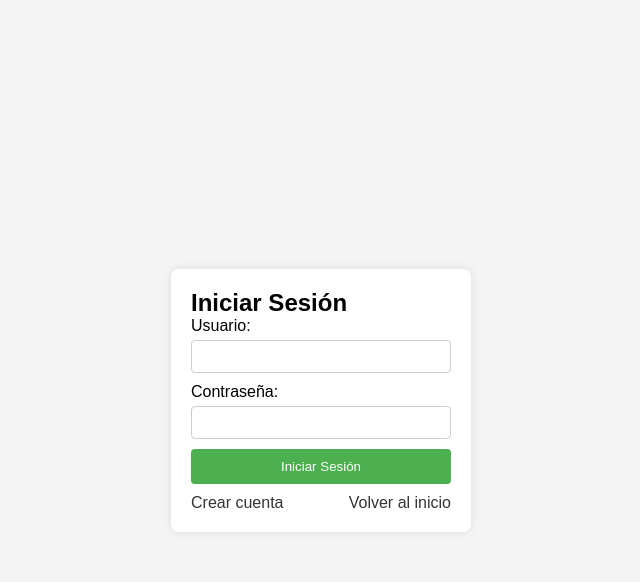
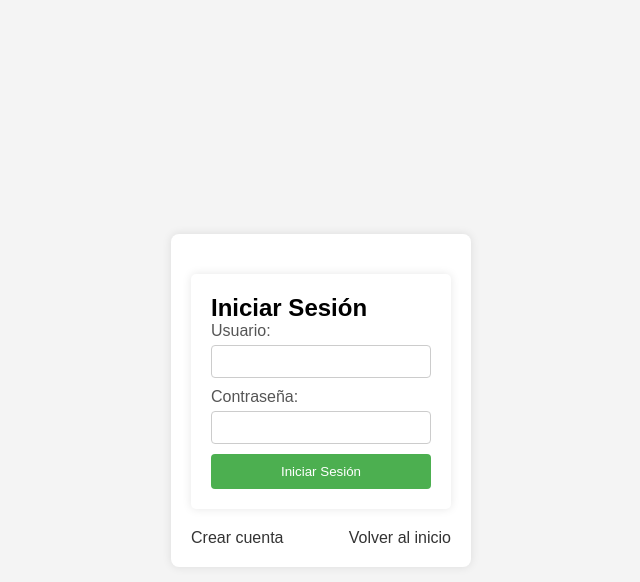
Before and after one commit to javier-sudo/Proyecto-Sitio-web-PHP, a PHP site: page /view/login/login.php in a window 1280 px wide. Shown: the top 582 px of the page, without its empty margins (319-959 px from the left). Run offline with PHP 8.4, Linux system fonts and the light colour scheme.

Commit message:
Separe el diseño de las paginas

```diff
--- a/CSS/CssLogin.css
+++ b/CSS/CssLogin.css
@@ -67,3 +67,59 @@ a:hover {
     text-decoration: underline;
     color: #555;
 }
+
+ /*Crear Usuario*/
+
+body {
+    font-family: 'Arial', sans-serif;
+    background-color: #f4f4f4;
+    margin: 0;
+    padding: 0;
+    box-sizing: border-box;
+}
+
+h1 {
+    text-align: center;
+    color: #333;
+}
+
+form {
+    max-width: 400px;
+    margin: 20px auto;
+    padding: 20px;
+    background-color: #fff;
+    border-radius: 5px;
+    box-shadow: 0 0 10px rgba(0, 0, 0, 0.1);
+}
+
+.form-group {
+    margin-bottom: 15px;
+}
+
+label {
+    display: block;
+    margin-bottom: 5px;
+    color: #555;
+}
+
+input {
+    width: 100%;
+    padding: 8px;
+    margin-bottom: 10px;
+    box-sizing: border-box;
+    border: 1px solid #ccc;
+    border-radius: 4px;
+}
+
+button {
+    background-color: #4caf50;
+    color: #fff;
+    padding: 10px 15px;
+    border: none;
+    border-radius: 4px;
+    cursor: pointer;
+}
+
+button:hover {
+    background-color: #45a049;
+}
```
